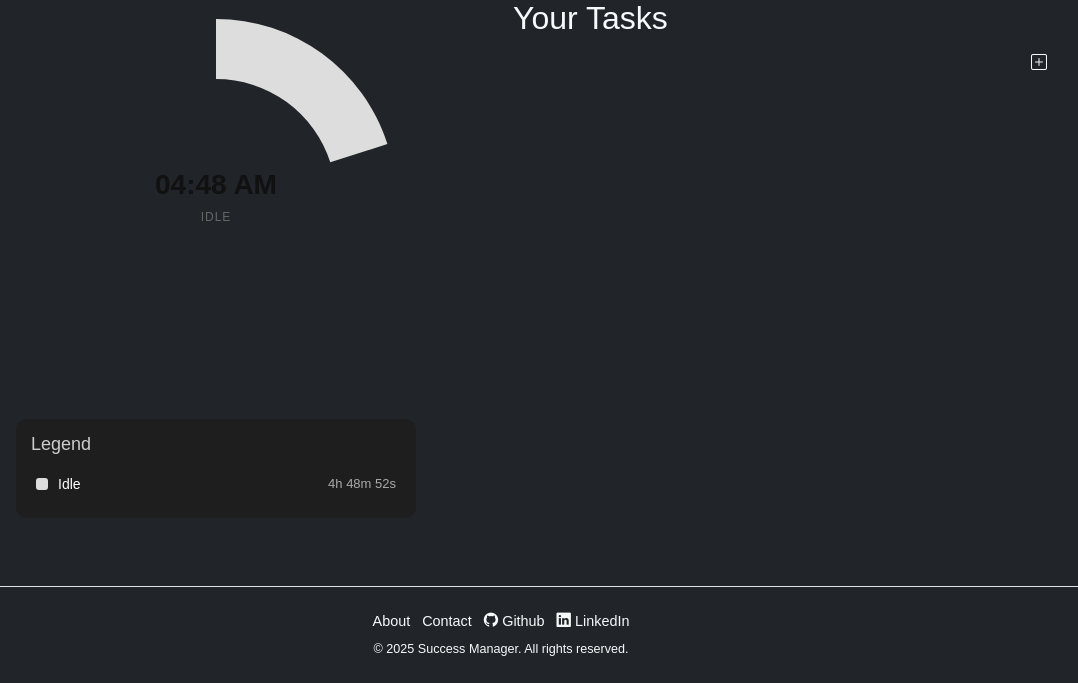
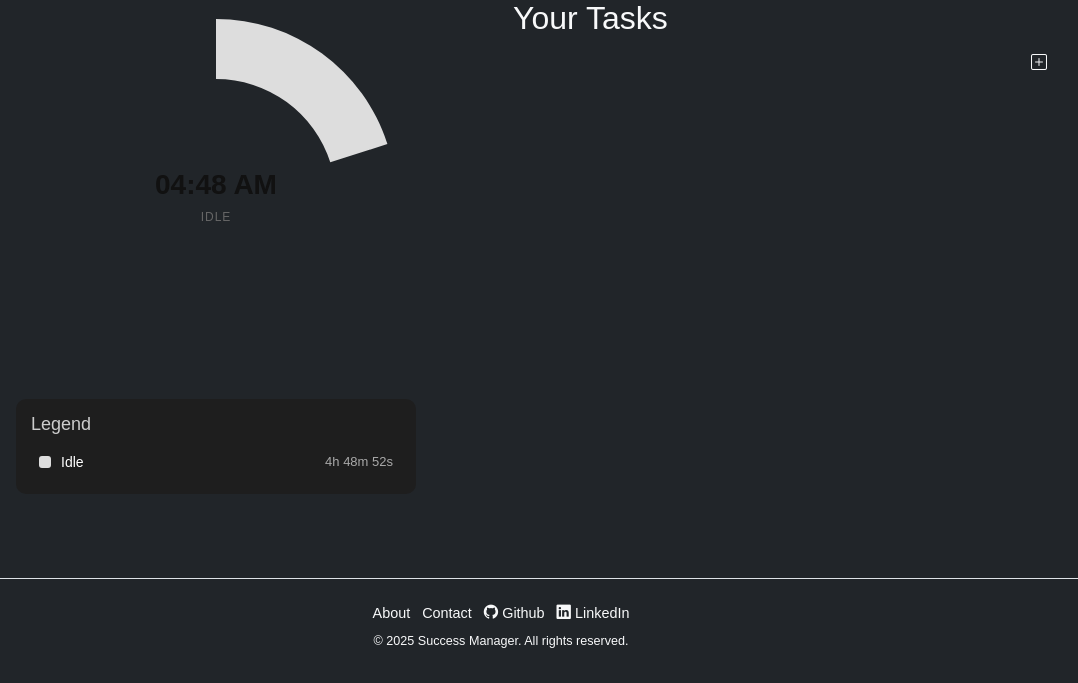
Before and after one commit to PiumalRangana/success-manager-cs50, a Flask app: page /home in a window 1280 px wide. Shown: the part 125-808 px from the top of the page, without its empty margins (139-1217 px from the left). After the commit the page ends 773 px from the top, so only its background shows below. Run offline with Flask 3, Linux system fonts and the light colour scheme; the visitor is signed in with stand-in values (Sample User, id 1); data that the repository does not hold is empty.

Commit message:
Refactor legend update logic and adjust styling

```diff
--- a/app/static/dailyTimeRing/legand/index.js
+++ b/app/static/dailyTimeRing/legand/index.js
@@ -2,12 +2,17 @@ import { createLegendRenderer } from "./legendRenderer.js";
 import { getLegendData } from "./legendPipeline.js";
 import { getTodaySessions, subscribe } from "../dailySessionStore.js";
 
+function updateLegend() {
+    const sessions = getTodaySessions();
+    const legendData = getLegendData(sessions);
+    createLegendRenderer("#legend", legendData);
+}
+
 export function initLegend(){
-    let initialSessions = getTodaySessions();
-    convertDataAndRender(initialSessions);
+    updateLegend();
 
-    subscribe((sessions) => {
-        convertDataAndRender(sessions);
+    subscribe(() => {
+        updateLegend();
     });
 
     startLegendLoop();
@@ -19,8 +24,7 @@ function startLegendLoop() {
     if (intervalId) return;
 
     intervalId = setInterval(() => {
-        const sessions = getTodaySessions();
-        convertDataAndRender(sessions);
+        updateLegend();
     }, 1000);
 }
 
@@ -30,8 +34,3 @@ function stopLegendLoop() {
         intervalId = null;
     }
 }
-
-function convertDataAndRender(sessions) {
-        const legendData = getLegendData(sessions);
-        createLegendRenderer("#legend", legendData);
-}
--- a/app/static/main.css
+++ b/app/static/main.css
@@ -33,7 +33,6 @@ footer {
 }
 
 .legend {
-    margin: 20px auto;
     padding: 15px;
     background: #1e1e1e;
     border-radius: 10px;
@@ -52,8 +51,9 @@ footer {
     display: flex;
     align-items: center;
     justify-content: space-between;
-    padding: 8px 5px;
+    padding: 6px 8px;
     border-bottom: 1px solid #333;
+    font-size: 14px;
 }
 
 .legend-item:last-child {
```
